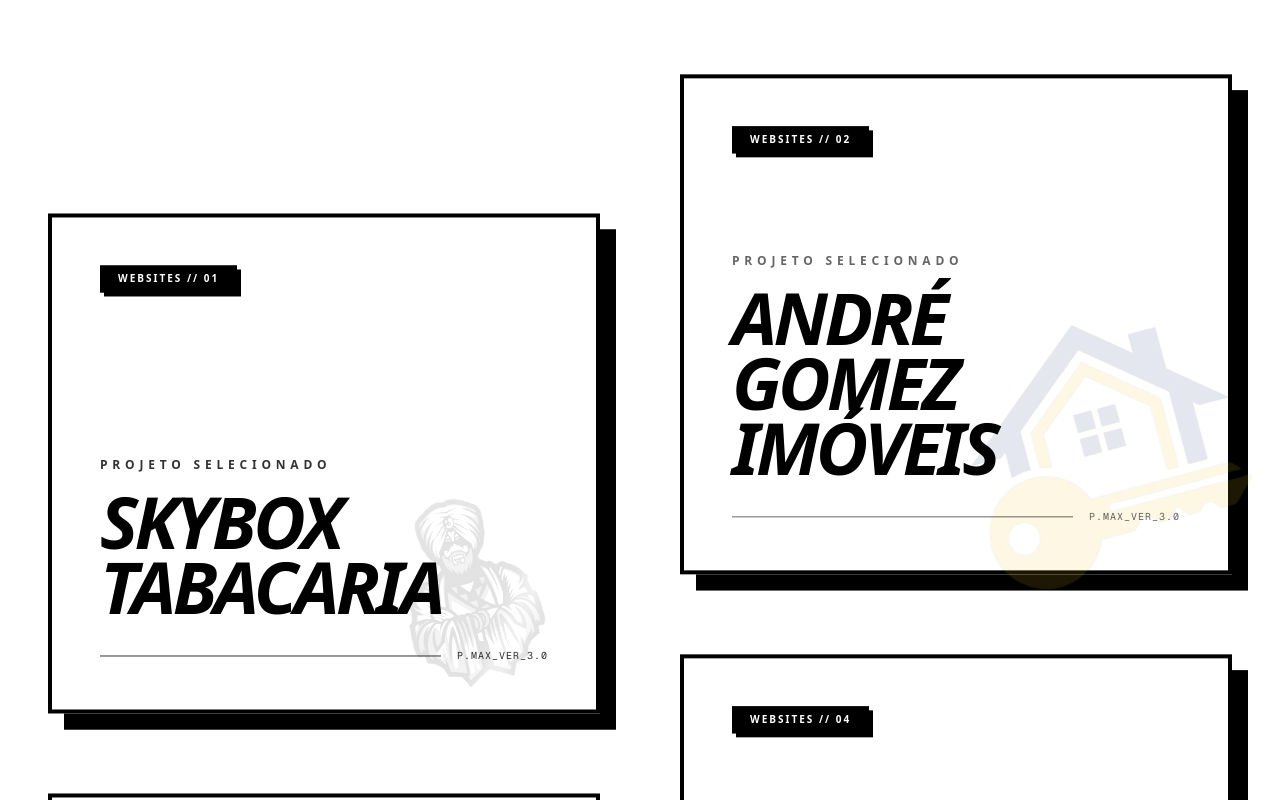
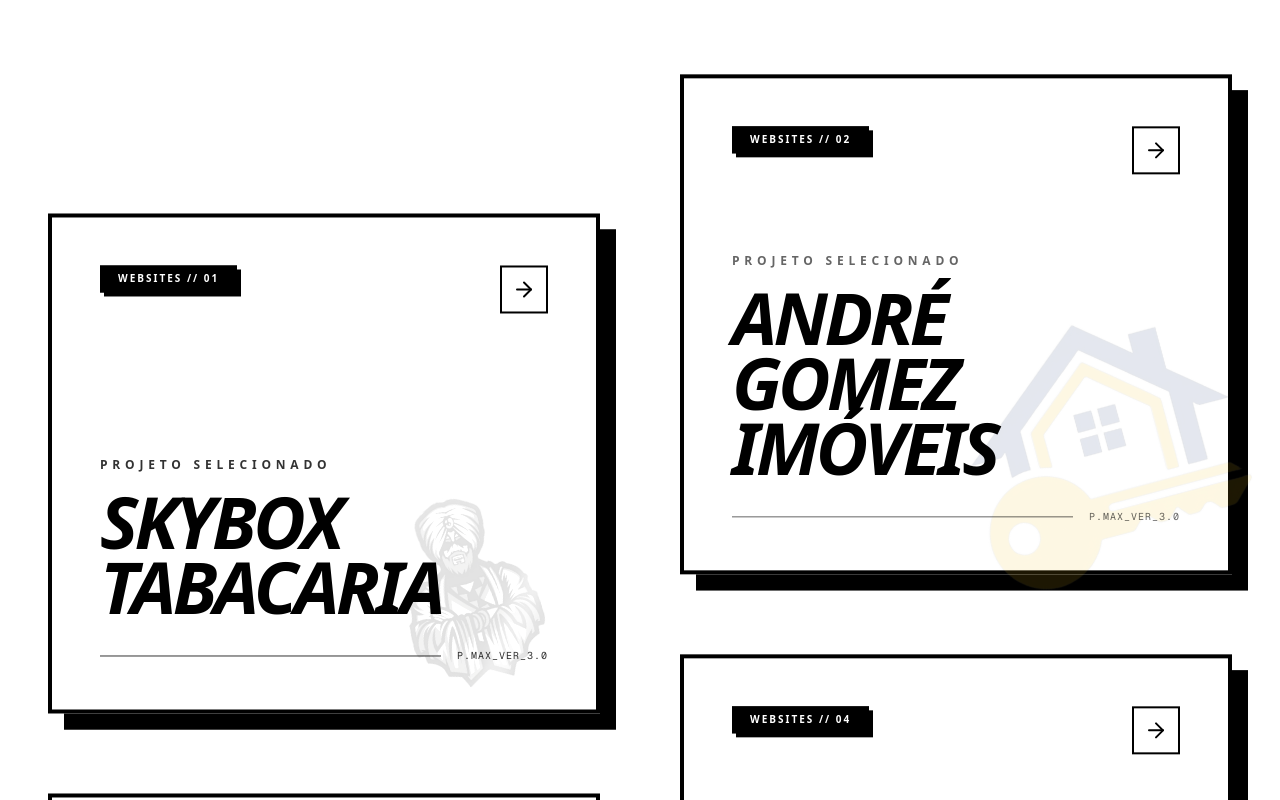
Before and after one commit to Orlando-GF/orlandocriativo, a Next.js app: page / in a window 1280 px wide. Shown: the part 1140-1940 px from the top of the page. Built offline with nearby package versions, Linux system fonts and the light colour scheme.

Commit message:
fix: Hardcode arrow button with border-foreground to fix invisible arrow on Skybox card

```diff
--- a/src/components/portfolio-grid.tsx
+++ b/src/components/portfolio-grid.tsx
@@ -117,7 +117,7 @@
                         <span className="inline-block border-2 border-foreground bg-foreground text-background px-4 py-1 text-[10px] font-black uppercase tracking-[0.2em] shadow-[4px_4px_0px_0px_oklch(0_0_0)]">
                             {project.category} // {(index + 1).toString().padStart(2, '0')}
                         </span>
-                        <div className={`w-12 h-12 border-2 flex items-center justify-center transition-all duration-500 group-hover:rotate-45 ${styles?.arrow || 'border-foreground'}`}>
+                        <div className="w-12 h-12 border-2 border-foreground bg-background flex items-center justify-center transition-all duration-500 group-hover:rotate-45">
                             <ArrowRight className="w-6 h-6" />
                         </div>
                     </div>
```
